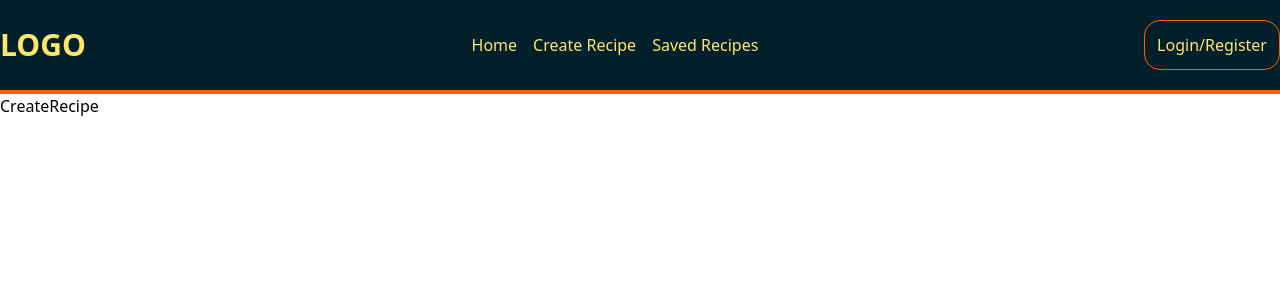
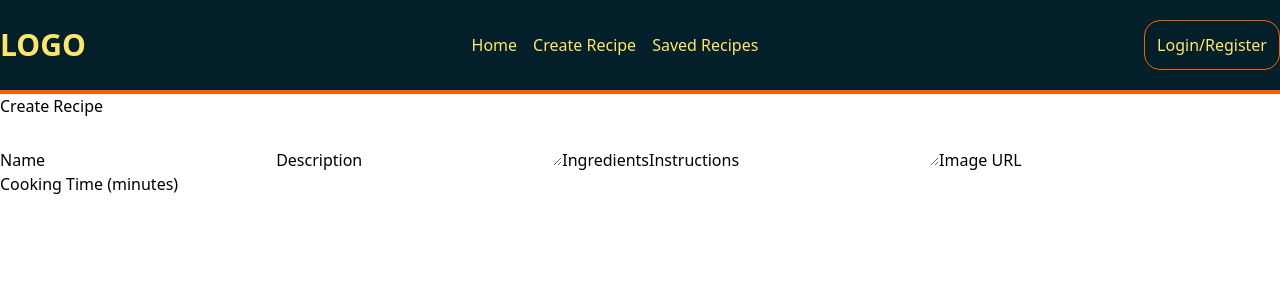
Before and after one commit to Borys-Mch/mern-auth, a React (Vite) app in the folder client/: page /create-recipe in a window 1280 px wide. Shown: the top 300 px of the page. Built offline with nearby package versions, Linux system fonts and the light colour scheme.

Commit message:
Created structure CreateRecipe page

```diff
--- a/client/src/pages/CreateRecipe.jsx
+++ b/client/src/pages/CreateRecipe.jsx
@@ -1,7 +1,54 @@
-import React from "react";
+import React, { useState } from "react";
 
 const CreateRecipe = () => {
-  return <div>CreateRecipe</div>;
+  const [recipe, setRecipe] = useState({
+    name: "",
+    ingredients: [],
+    instructions: "",
+    imageUrl: "",
+    cookingTime: 0,
+    userOwner: 0,
+  });
+
+  const handleChange = (event) => {
+    const { name, value } = event.target;
+    setRecipe({ ...recipe, [name]: value });
+  };
+  return (
+    <div>
+      <h2>Create Recipe</h2>
+      <form>
+        <label htmlFor="name">Name</label>
+        <input type="text" id="name" name="name" onChange={handleChange} />
+        <label htmlFor="description">Description</label>
+        <textarea
+          id="description"
+          name="description"
+          onChange={handleChange}></textarea>
+        <label htmlFor="ingredients">Ingredients</label>
+
+        <label htmlFor="instructions">Instructions</label>
+        <textarea
+          id="instructions"
+          name="instructions"
+          onChange={handleChange}></textarea>
+        <label htmlFor="imageUrl">Image URL</label>
+        <input
+          type="text"
+          id="imageUrl"
+          name="imageUrl"
+          onChange={handleChange}
+        />
+        <label htmlFor="cookingTime">Cooking Time (minutes)</label>
+        <input
+          type="number"
+          id="cookingTime"
+          name="cookingTime"
+          onChange={handleChange}
+        />
+      </form>
+    </div>
+  );
 };
 
 export default CreateRecipe;
```
